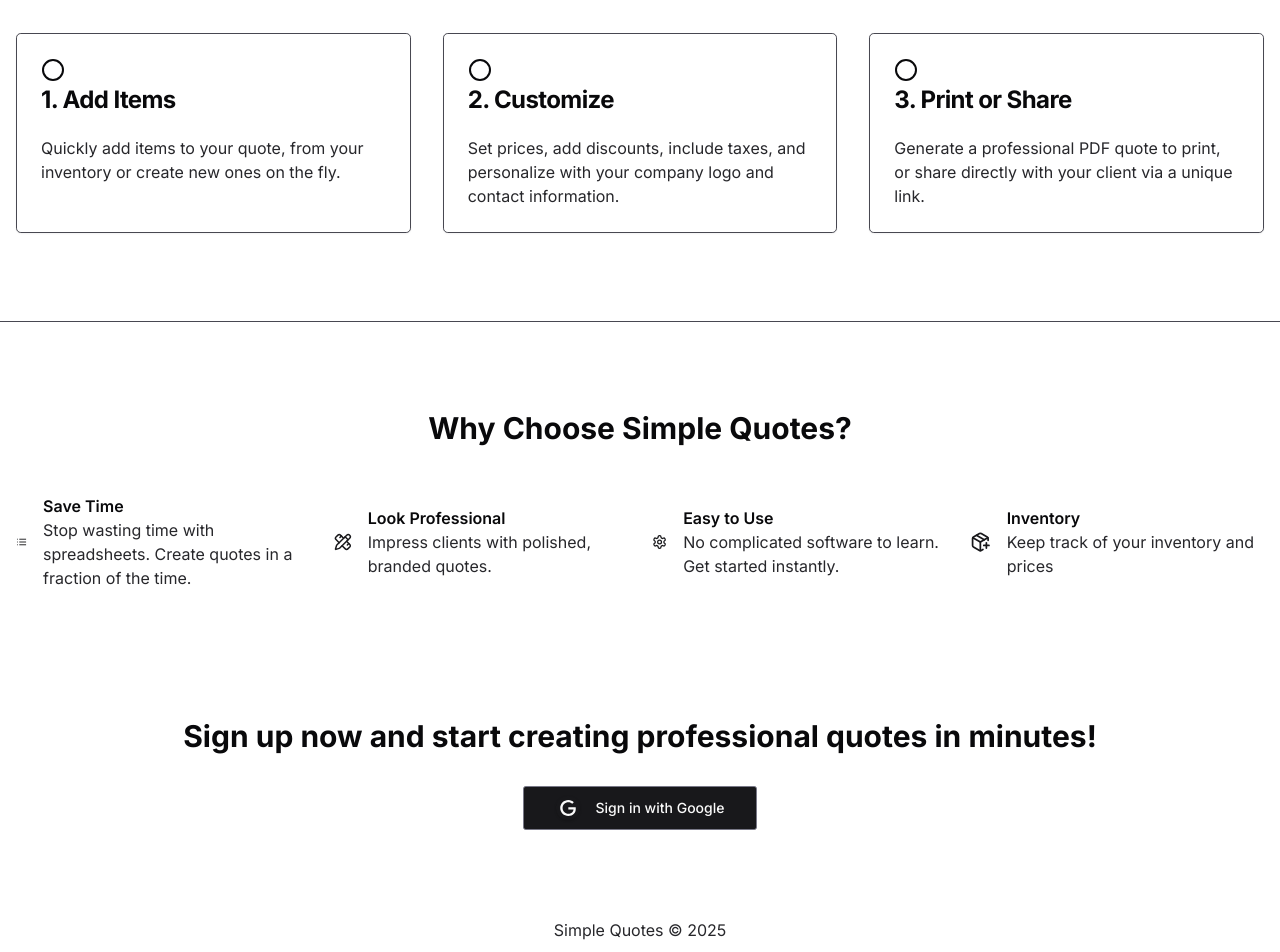
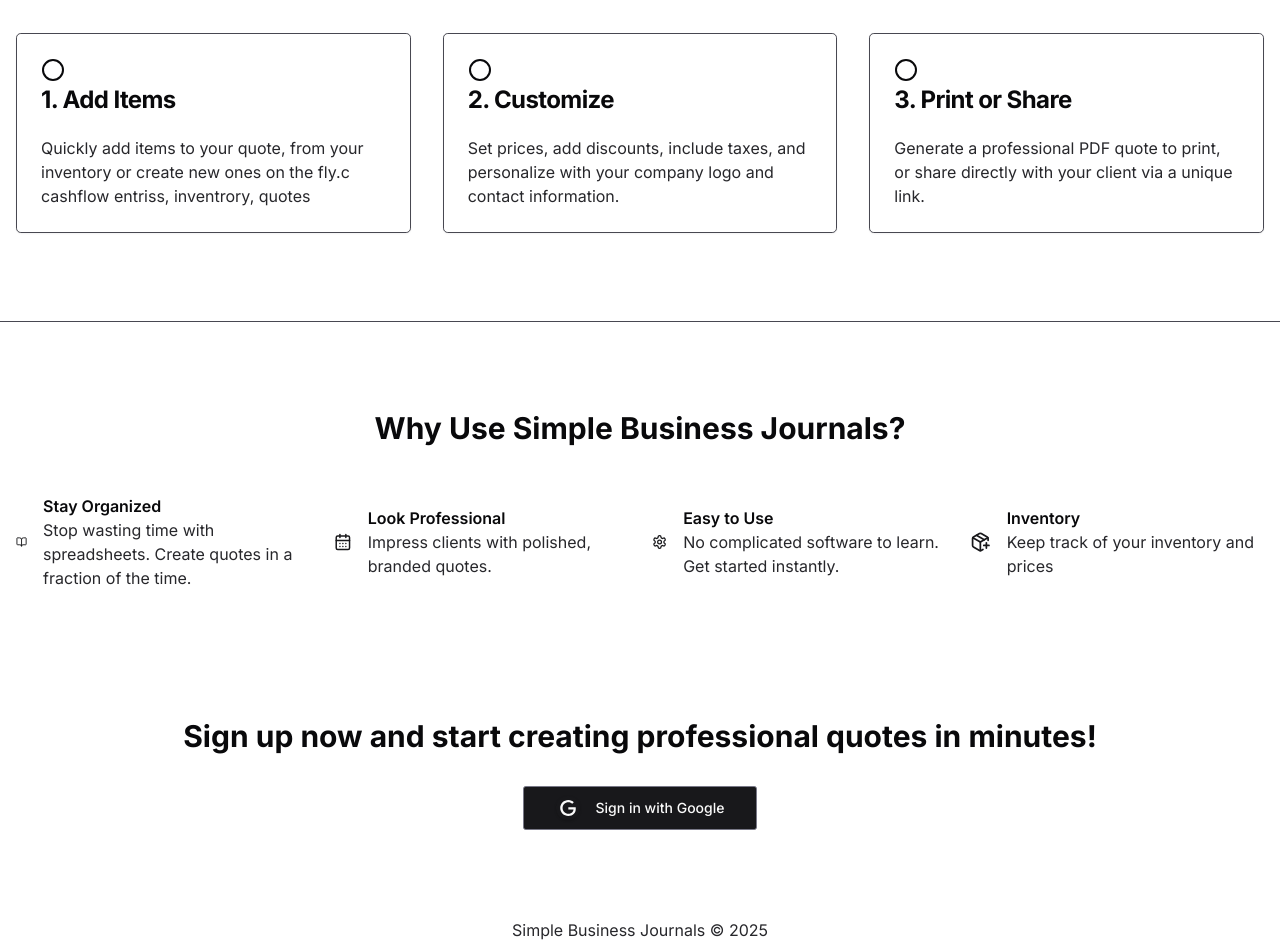
Before and after one commit to jhoncr/simple-business-journal, a Next.js app in the folder frontend/: page / in a window 1280 px wide. Shown: the part 640-1592 px from the top of the page. Built offline with nearby package versions, Linux system fonts and the light colour scheme; no server answers.

Commit message:
minor change

```diff
--- a/frontend/src/app/(auth)/@login/default.tsx
+++ b/frontend/src/app/(auth)/@login/default.tsx
@@ -18,6 +18,9 @@ import {
   Settings,
   List,
   Circle,
+  BookOpen,
+  CalendarDays,
+  Search,
 } from "lucide-react";
 import Link from "next/link";
 import Image from "next/image";
@@ -69,10 +72,10 @@ export default function LandingPage() {
 
           <div className="mt-8">
             <Image
-              src="/logo.svg" // Replace with your actual image/video path
-              alt="Simple Quotes App Mockup"
-              width={120} // Adjust as needed
-              height={120} // Adjust as needed
+              src="/logo.svg"
+              alt="Simple Business Journals App Logo"
+              width={120}
+              height={120}
               className="mx-auto"
             />
           </div>
@@ -101,7 +104,7 @@ export default function LandingPage() {
             <CardContent>
               <p className="text-muted-foreground">
                 Quickly add items to your quote, from your inventory or create
-                new ones on the fly.
+                new ones on the fly.c cashflow entriss, inventrory, quotes
               </p>
             </CardContent>
           </Card>
@@ -143,13 +146,13 @@ export default function LandingPage() {
       {/* Benefits Section */}
       <section className="container mx-auto px-4 py-16">
         <h2 className="text-3xl font-bold text-center mb-12">
-          Why Choose Simple Quotes?
+          Why Use Simple Business Journals?
         </h2>
         <ul className="grid grid-cols-1 md:grid-cols-2 lg:grid-cols-4 gap-6">
           <li className="flex items-center space-x-4">
-            <List className="h-6 w-6 text-primary" />
+            <BookOpen className="h-6 w-6 text-primary" />
             <div>
-              <h3 className="font-semibold">Save Time</h3>
+              <h3 className="font-semibold">Stay Organized</h3>
               <p className="text-muted-foreground">
                 Stop wasting time with spreadsheets. Create quotes in a
                 fraction of the time.
@@ -157,7 +160,7 @@ export default function LandingPage() {
             </div>
           </li>
           <li className="flex items-center space-x-4">
-            <PencilRuler className="h-6 w-6 text-primary" />
+            <CalendarDays className="h-6 w-6 text-primary" />
             <div>
               <h3 className="font-semibold">Look Professional</h3>
               <p className="text-muted-foreground">
@@ -199,14 +202,7 @@ export default function LandingPage() {
 
       {/* Footer */}
       <footer className="py-6 text-center text-muted-foreground">
-        <p>Simple Quotes © {new Date().getFullYear()}</p>
-        {/* Optional Links */}
-        {/* <div className="mt-2">
-                    <Link href="/about" className="mx-2">About</Link>
-                    <Link href="/contact" className="mx-2">Contact</Link>
-                    <Link href="/privacy" className="mx-2">Privacy Policy</Link>
-                    <Link href="/terms" className="mx-2">Terms of Service</Link>
-                </div> */}
+        <p>Simple Business Journals © {new Date().getFullYear()}</p>
       </footer>
     </div>
   );
```
